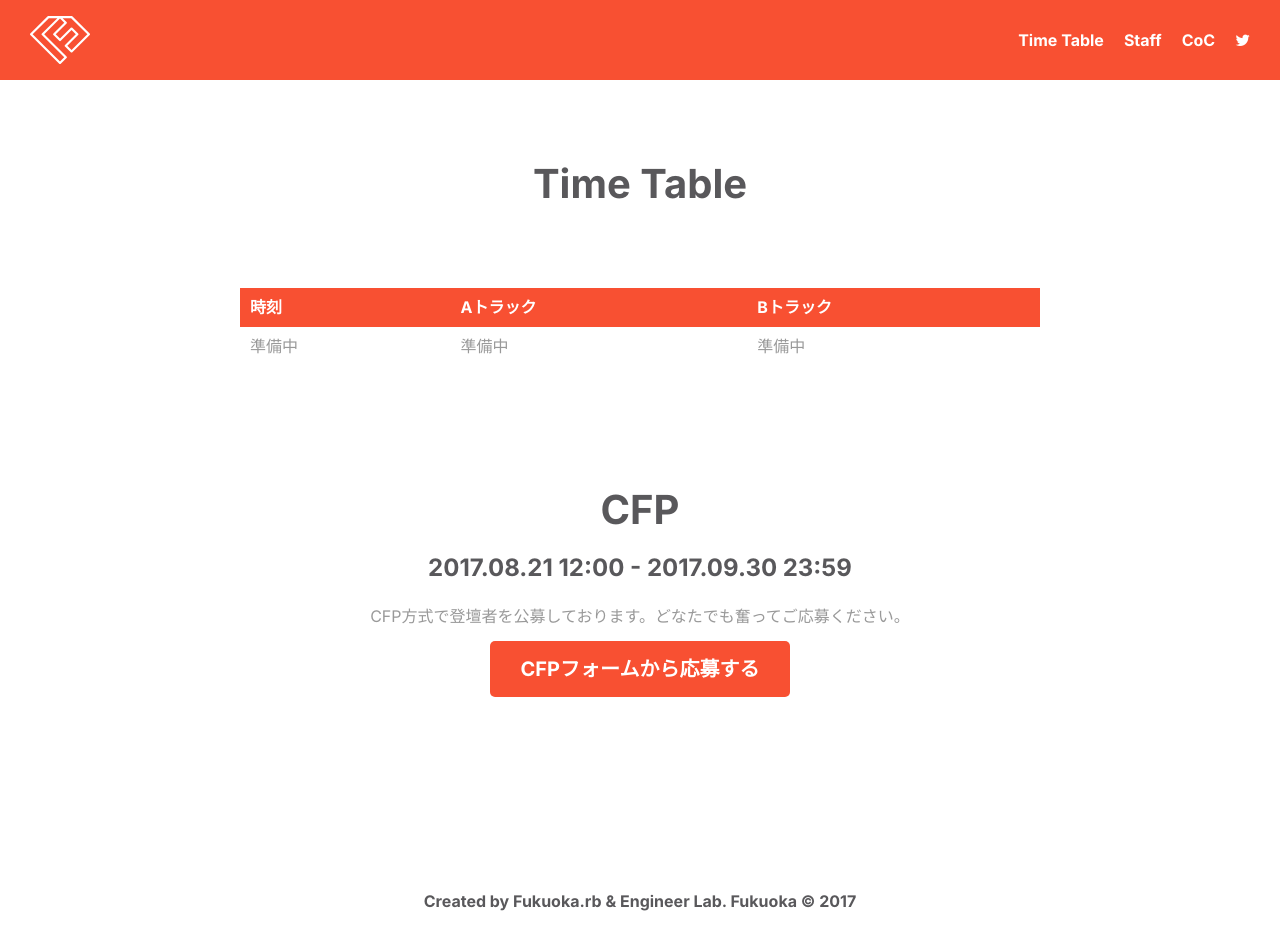
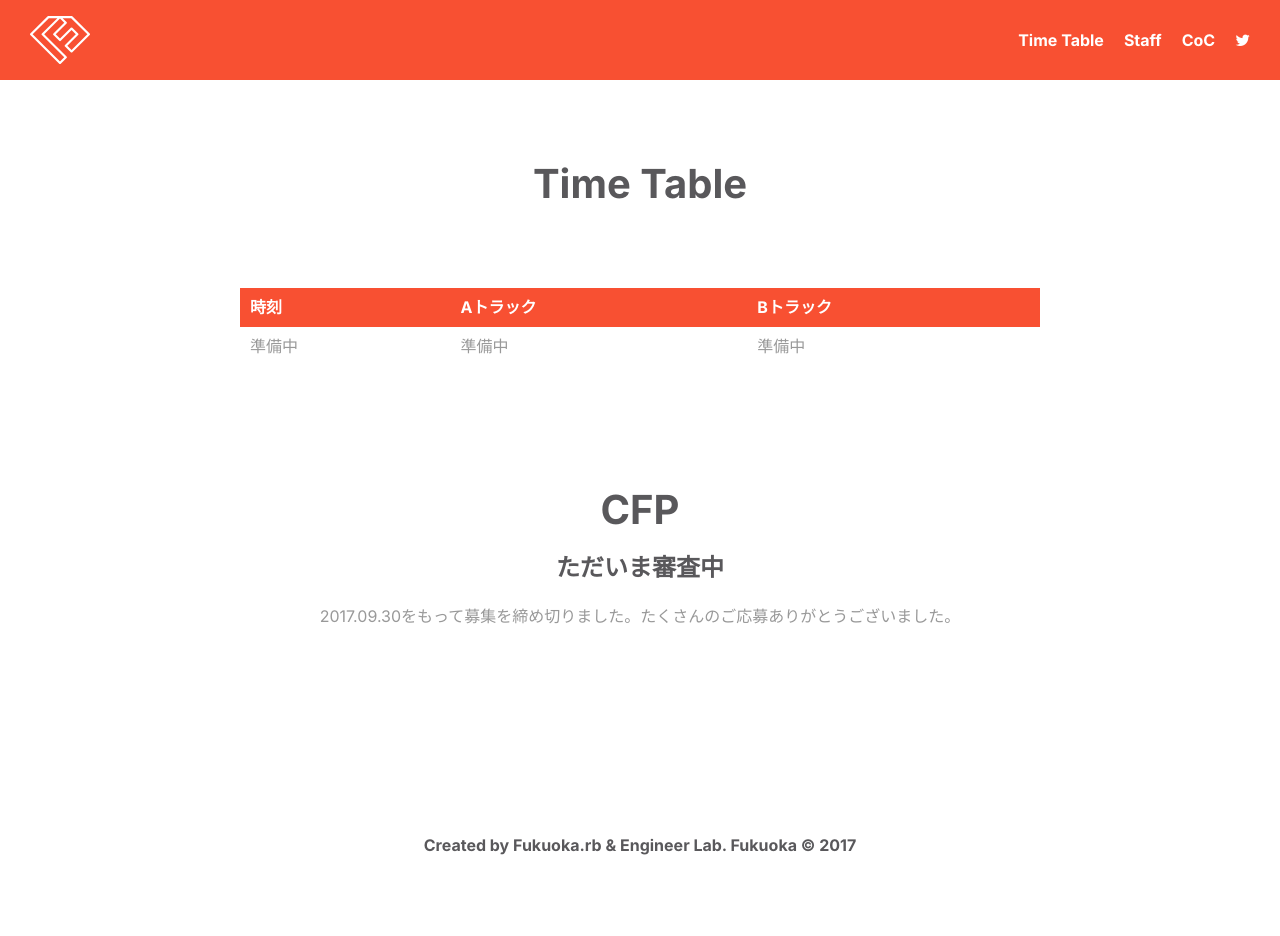
Before and after one commit to fukuokarb/fukuokark02, a Jekyll site: the page built from timetable.html, in a window 1280 px wide. Built offline with Jekyll 4.4.1, drawn with Linux system fonts in a browser that asks for light colours; nearby versions of some CDN libraries; after the commit the page ends 900 px from its top, so only the background shows below that.

Commit message:
cfpフォーム閉じる

```diff
--- a/timetable.html
+++ b/timetable.html
@@ -32,10 +32,9 @@ layout: post
 <section id="about" class="default-section">
   <div class="default-section__inner">
     <h1 class="default-section__headline">CFP</h1>
-    <h2 class="default-section__title">2017.08.21 12:00 - 2017.09.30 23:59</h2>
+    <h2 class="default-section__title">ただいま審査中</h2>
     <p class="default-section__body">
-      CFP方式で登壇者を公募しております。どなたでも奮ってご応募ください。
+      2017.09.30をもって募集を締め切りました。たくさんのご応募ありがとうございました。
     </p>
-    <a class="default-section__button" href="https://docs.google.com/forms/d/e/1FAIpQLSdPZVYhQCjiMVnn65YSiJAXX-3w8HXSA7ZrqxEkHE7l35IcfA/viewform" target="_blank">CFPフォームから応募する</a>
   </div>
 </section>
```
